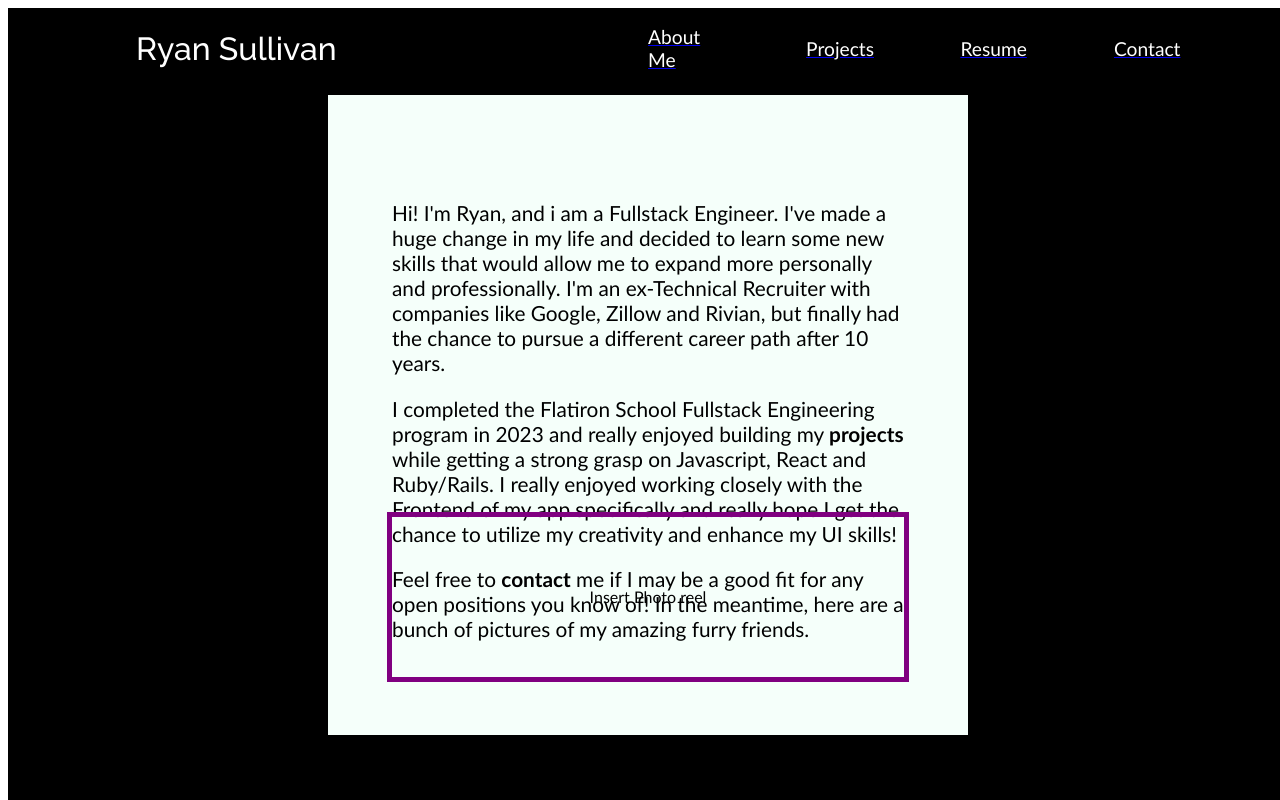
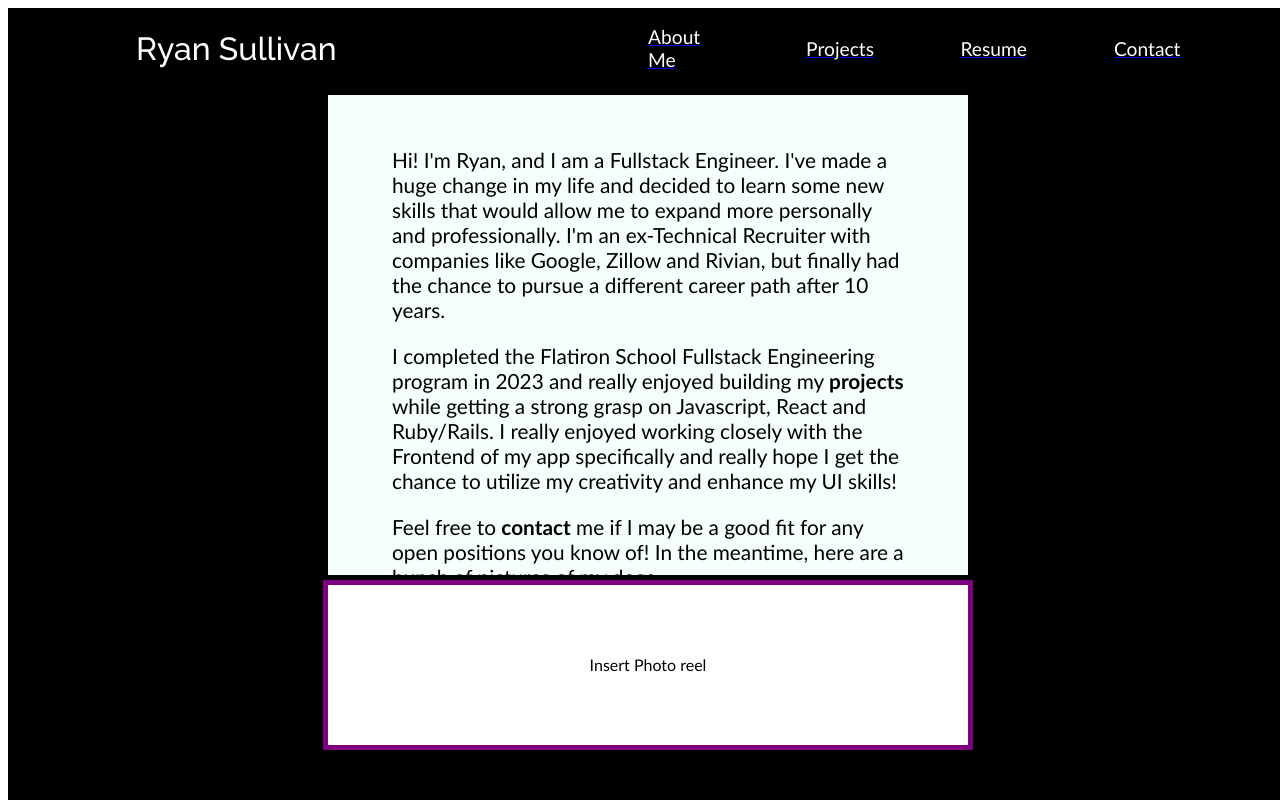
Before and after one commit to ryanCodes92109/newPersonalWebsite, a React (Create React App) app: page / in a window 1280 px wide. Built offline with nearby package versions, Linux system fonts and the light colour scheme; the HTML template or start-up script is replaced by a standard one.

Commit message:
rephrase some text

```diff
--- a/src/components/aboutMe/AboutMe.css
+++ b/src/components/aboutMe/AboutMe.css
@@ -4,10 +4,11 @@
     display:flex;
     flex-direction: column;
     align-items: center;
-    justify-content:center;
-    height:80vh;
+    /* justify-content:center; */
+    height:60vh;
     width:50vw;
     margin:auto;
+    overflow:scroll;
 }
 
 .aboutMeInfo {
@@ -27,7 +28,9 @@
     display:flex;
     border:5px solid purple;
     height:20vh;
-    width:40vw;
+    width:50vw;
     justify-content: center;
     align-items: center;
+    margin:auto;
+    background-color: white;
 }
--- a/src/components/aboutMe/AboutMe.js
+++ b/src/components/aboutMe/AboutMe.js
@@ -4,30 +4,23 @@ import './AboutMe.css'
 const AboutMe = () => {
   return (
     <>
-
       <div className='aboutMeContainer'>
-
       <br/>
           <div className='aboutMeInfo'>
-
             <p>
-            Hi! I'm Ryan, and i am a Fullstack Engineer. I've made a huge change in my life and decided to learn some new skills that would allow me to expand more personally and professionally. I'm an ex-Technical Recruiter with companies like Google, Zillow and Rivian, but finally had the chance to pursue a different career path after 10 years.
+              Hi! I'm Ryan, and I am a Fullstack Engineer. I've made a huge change in my life and decided to learn some new skills that would allow me to expand more personally and professionally. I'm an ex-Technical Recruiter with companies like Google, Zillow and Rivian, but finally had the chance to pursue a different career path after 10 years.
             </p>
-
             <p>
               I completed the Flatiron School Fullstack Engineering program in 2023 and really enjoyed building my <strong>projects</strong> while getting a strong grasp on Javascript, React and Ruby/Rails.     I really enjoyed working closely with the Frontend of my app specifically and really hope I get the chance to utilize my creativity and enhance my UI skills!
             </p>
-
             <p>
-            Feel free to <strong>contact</strong> me if I may be a good fit for any open positions you know of! In the meantime, here are a bunch of pictures of my amazing furry friends.
+              Feel free to <strong>contact</strong> me if I may be a good fit for any open positions you know of! In the meantime, here are a bunch of pictures of my dogs.
             </p>
+          </div>
 
       </div>
-
       <div className='aboutMePhotoreel'>
             Insert Photo reel
-    </div>
-
           </div>
     </>
   )
```
Lines whose indentation alone changed are shown as unchanged.
